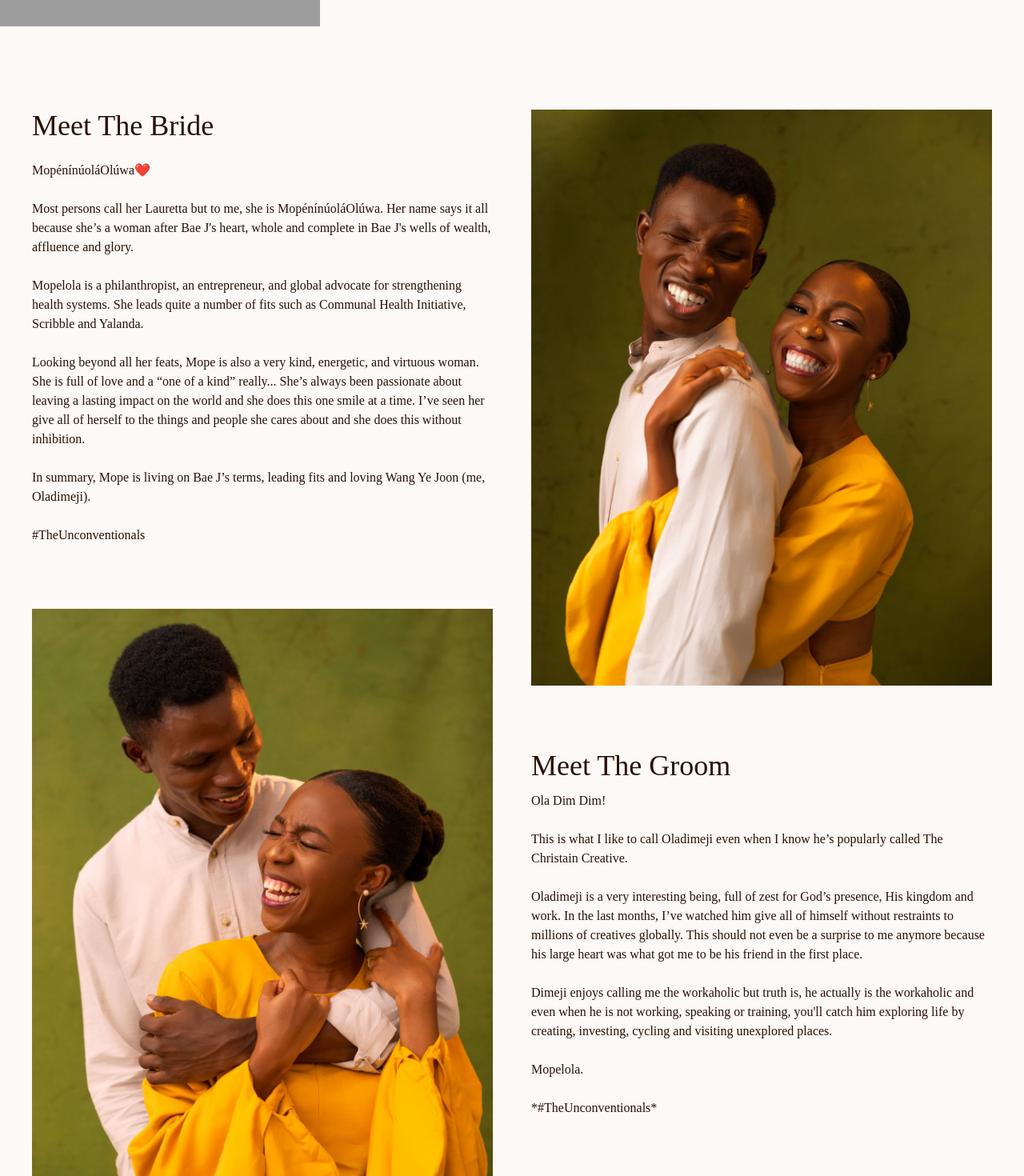
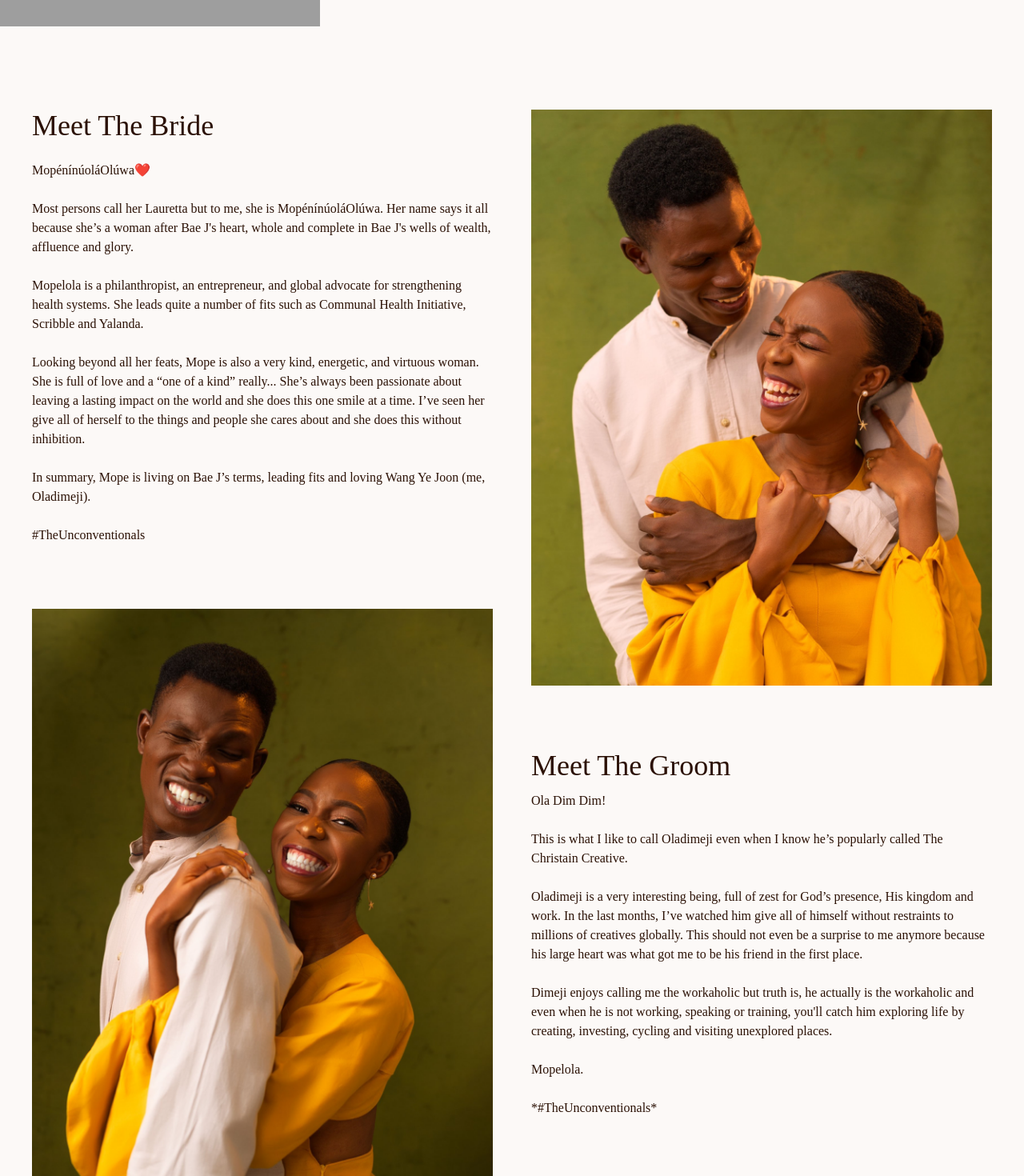
Before and after one commit to oluwatobisimii/unconventionals, a React (Create React App) app: page /about in a window 1280 px wide. Shown: the part 1600-3070 px from the top of the page at 80% size. Built offline with nearby package versions, Linux system fonts and the light colour scheme; grey boxes are pictures that could not be loaded.

Commit message:
full website 2nd commit

```diff
--- a/src/components/About/AboutBody2.js
+++ b/src/components/About/AboutBody2.js
@@ -41,9 +41,9 @@ const AboutBody2 = () => {
         </p>
       </div>
 
-        <img src={about2} alt="" className="hidden lg:block"/>
+      <img src={about3} alt="" className="hidden lg:block" />
 
-        <img src={about3} alt=""  className=""/>
+      <img src={about2} alt="" className="" />
 
       <div className="space-y-3">
         <h1 className="font-BonVivant font-serifbold text-[20px] md:text-4xl">
@@ -55,7 +55,7 @@ const AboutBody2 = () => {
         </p>
       </div>
 
-        <img src={about3} alt=""  className="lg:hidden"/>
+      <img src={about3} alt="" className="lg:hidden" />
     </section>
   );
 };
--- a/src/components/About/AboutHero.js
+++ b/src/components/About/AboutHero.js
@@ -26,6 +26,7 @@ const AboutHero = () => {
         Meet Mope & Dimeji
         </p>
         <p className="text-[20px] md:text-4xl lg:text-6xl font-bold  text-center  font-Montaga w-[60%]lg:w-[70%] mx-auto leading-[130%]">Two creatives in love with God, passionate about impacting lives and on a path to influence societies, unconventionally.</p>
+
       </div>
     </div>
   );
--- a/src/components/OurStory/StoryBodyA.js
+++ b/src/components/OurStory/StoryBodyA.js
@@ -6,7 +6,7 @@ const StoryBodyA = () => {
         <>
         <section className="container mx-auto p-4">
             <div className=" text-xl lg:text-3xl leading-normal text-center  font-Montaga md:w-[70%] 2xl:w-[60%] mx-auto py-3 lg:py-10">
-                <span>Two creatives in love with God, passionate about impacting lives and on a path to influence societies, unconventionally.</span>
+                <span>Both of us met in an unconventional way - some could say that the post-COVID era impacted this - on Instagram.</span>
             </div>
         </section>
 
--- a/src/components/OurStory/StoryHero.js
+++ b/src/components/OurStory/StoryHero.js
@@ -23,8 +23,9 @@ const StoryHero = () => {
       </section>
       <div className=" md:hidden text-[#2B1105] py-8 px-4 space-y-[8px]">
         <p className="text-4xl md:text-8xl lg:text-9xl font-serifbold leading-tight text-center font-BonVivant">
-        Meet Mope & Dimeji
+        How Did We Meet?
         </p>
+        <p className="text-[20px] md:text-4xl lg:text-6xl font-bold  text-center  font-Montaga w-[60%]lg:w-[70%] mx-auto leading-[130%]">Both of us met in an unconventional way - some could say that the post-COVID era impacted this - on Instagram.</p>
       </div>
     </div>
   );
--- a/src/views/Welcome.js
+++ b/src/views/Welcome.js
@@ -9,11 +9,11 @@ const Welcome = () => {
   return (
     <div>
 
-      <section className="h-[70vh] md:h-[100vh] lg:h-screen w-screen bg-top flex items-end justify center relative overflow-hidden bg-cover bg-no-repeat bg-[url('../src/assets/images/heroImg.png')]">
-        <div className="blackGradient hidden  w-full  md:flex items-center relative z-10 pb-[40px]">
+      <section className="h-screen md:h-[100vh] lg:h-screen w-screen bg-top flex items-end justify center relative overflow-hidden bg-cover bg-no-repeat bg-[url('../src/assets/images/heroImg.png')]">
+        <div className="blackGradient  w-full  md:flex items-center relative z-10 pb-[40px]">
           <div className="container mx-auto">
             <div className="flex flex-col space-y-5 lg:space-y-14 items-center justify-center p-10 mt-40">
-              <p className=" md:text-7xl lg:text-8xl xl:text-9xl font-serifbold lg:leading-10 text-center text-gray-50 font-BonVivant block ">
+              <p className="text-5xl md:text-7xl lg:text-8xl xl:text-9xl font-serifbold lg:leading-10 text-center text-gray-50 font-BonVivant block ">
                 We are <br />
                 Getting Married!
               </p>
```
Also changed, not shown: 1 other file (tests, documents, lock files or other folders). Lines whose indentation alone changed are shown as unchanged.
